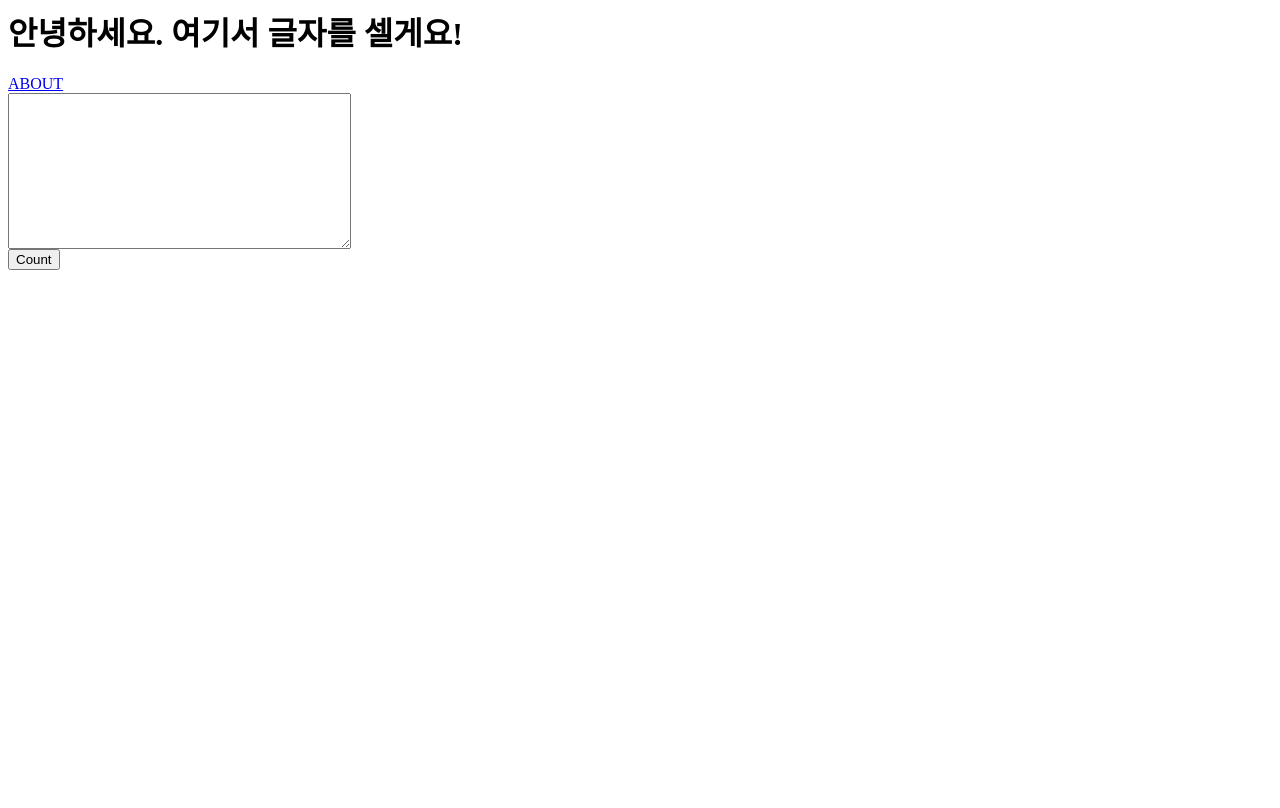
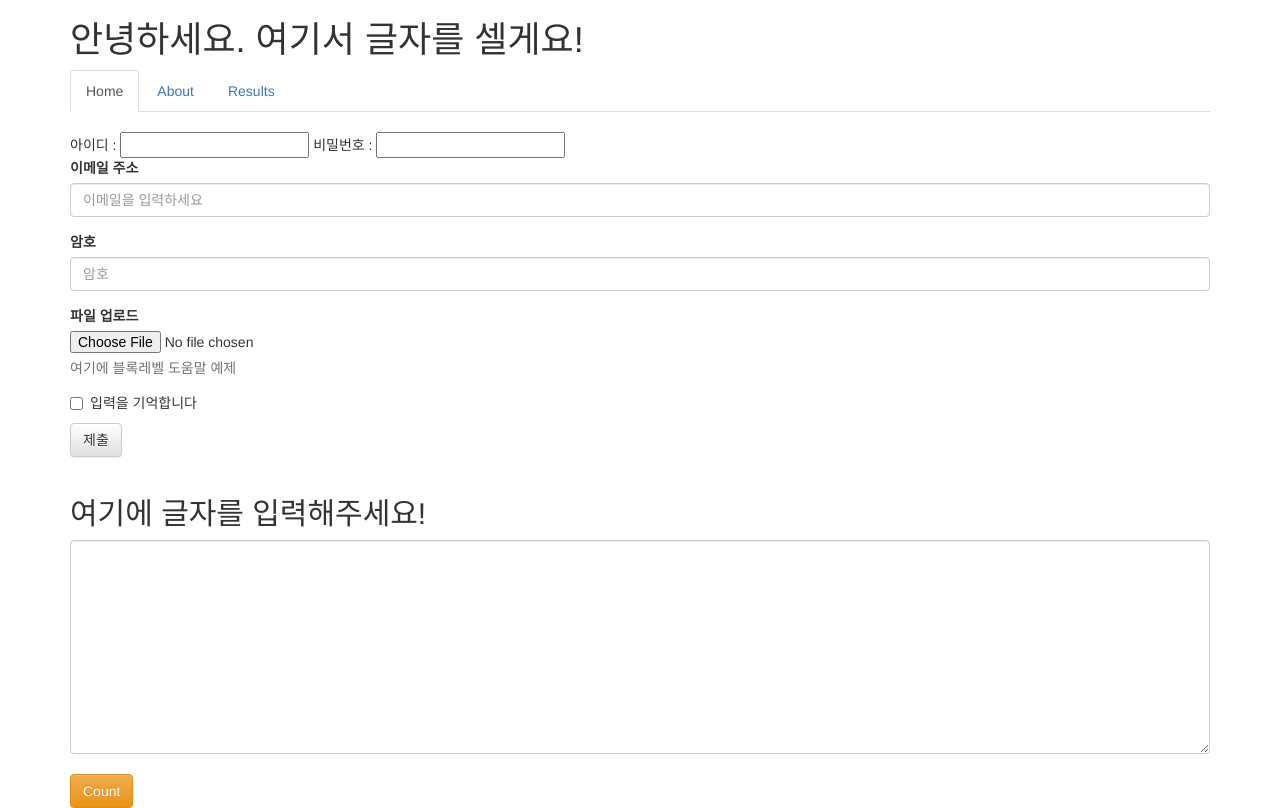
Before and after one commit to eunjin97/wordcount, a Django app: page / in a window 1280 px wide. Before the commit the page ends 270 px from the top, so only its background shows below. Run offline with Django 3.2, Linux system fonts and the light colour scheme; some libraries are stand-ins or nearby versions.

Commit message:
first commit

```diff
--- a/wordcount/templates/home.html
+++ b/wordcount/templates/home.html
@@ -1,10 +1,65 @@
-<h1>안녕하세요. 여기서 글자를 셀게요!</h1>
+<!DOCTYPE html>
+<html lang="en">
+<head>
+        <link rel="stylesheet" href="https://maxcdn.bootstrapcdn.com/bootstrap/3.3.2/css/bootstrap.min.css">
+
+        <!-- 부가적인 테마 -->
+        <link rel="stylesheet" href="https://maxcdn.bootstrapcdn.com/bootstrap/3.3.2/css/bootstrap-theme.min.css">
+
+        <!-- 합쳐지고 최소화된 최신 자바스크립트 -->
+        <script src="https://maxcdn.bootstrapcdn.com/bootstrap/3.3.2/js/bootstrap.min.js"></script>
 
 
-<a href="{%url 'about'%}">ABOUT</a>
+    <link rel="stylesheet" href="https://maxcdn.bootstrapcdn.com/bootstrap/3.3.2/css/bootstrap.min.css">
+      <!-- 부가적인 테마 -->
+    <link rel="stylesheet" href="https://maxcdn.bootstrapcdn.com/bootstrap/3.3.2/css/bootstrap-theme.min.css">
+        <!-- 합쳐지고 최소화된 최신 자바스크립트 -->
+    <script src="https://maxcdn.bootstrapcdn.com/bootstrap/3.3.2/js/bootstrap.min.js"></script>
+    <meta charset="UTF-8">
+    <title>장고 첫페이지</title>
+</head>
+<body>
 
-<form action="{%url 'result'%}">
-    <textarea cols="40" rows="10" name="fulltext"></textarea>
-    <br>
-    <input type="submit" value="Count">
-</form>
+    <div class="container">
+        <h1>안녕하세요. 여기서 글자를 셀게요!</h1>
+
+        <ul class="nav nav-tabs">
+                <li role="presentation" class="active"><a href="#">Home</a></li>
+                <li role="presentation"><a href="{%url 'about'%}">About</a></li>
+                <li role="presentation"><a href="{%url 'result'%}">Results</a></li>
+        </ul>
+
+        <form action="{%url 'result'%}">
+                <form action="전송받을 대상">
+                    <br>
+                    아이디 : <input type="text" name="id">
+                    비밀번호 : <input type="password" name="pwd">
+                        <div class="form-group">
+                          <label for="exampleInputEmail1">이메일 주소</label>
+                          <input type="email" class="form-control" id="exampleInputEmail1" placeholder="이메일을 입력하세요">
+                        </div>
+                        <div class="form-group">
+                          <label for="exampleInputPassword1">암호</label>
+                          <input type="password" class="form-control" id="exampleInputPassword1" placeholder="암호">
+                        </div>
+                        <div class="form-group">
+                          <label for="exampleInputFile">파일 업로드</label>
+                          <input type="file" id="exampleInputFile">
+                          <p class="help-block">여기에 블록레벨 도움말 예제</p>
+                        </div>
+                        <div class="checkbox">
+                          <label>
+                            <input type="checkbox"> 입력을 기억합니다
+                          </label>
+                        </div>
+                        <button type="submit" class="btn btn-default">제출</button>
+                </form>
+            <br>
+            <h2>여기에 글자를 입력해주세요!</h2>
+            <textarea class="form-control" cols="40" rows="10" name="fulltext"></textarea>
+            <br>
+            <button type="subject" class="btn btn-warning" value="Count">Count</button>
+        </form>
+    </div>
+</body>
+</html>
```
Also changed, not shown: 1 other file.
